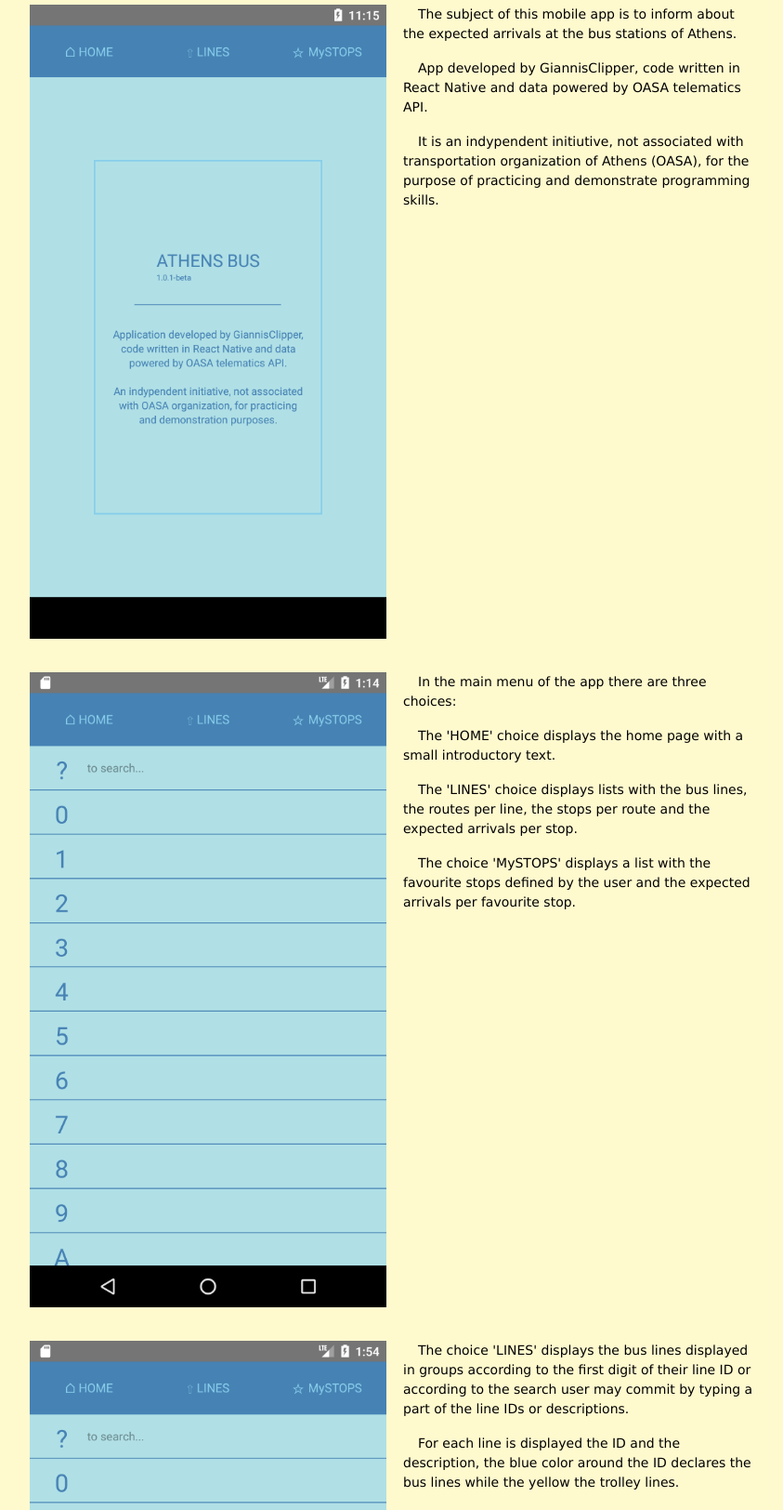
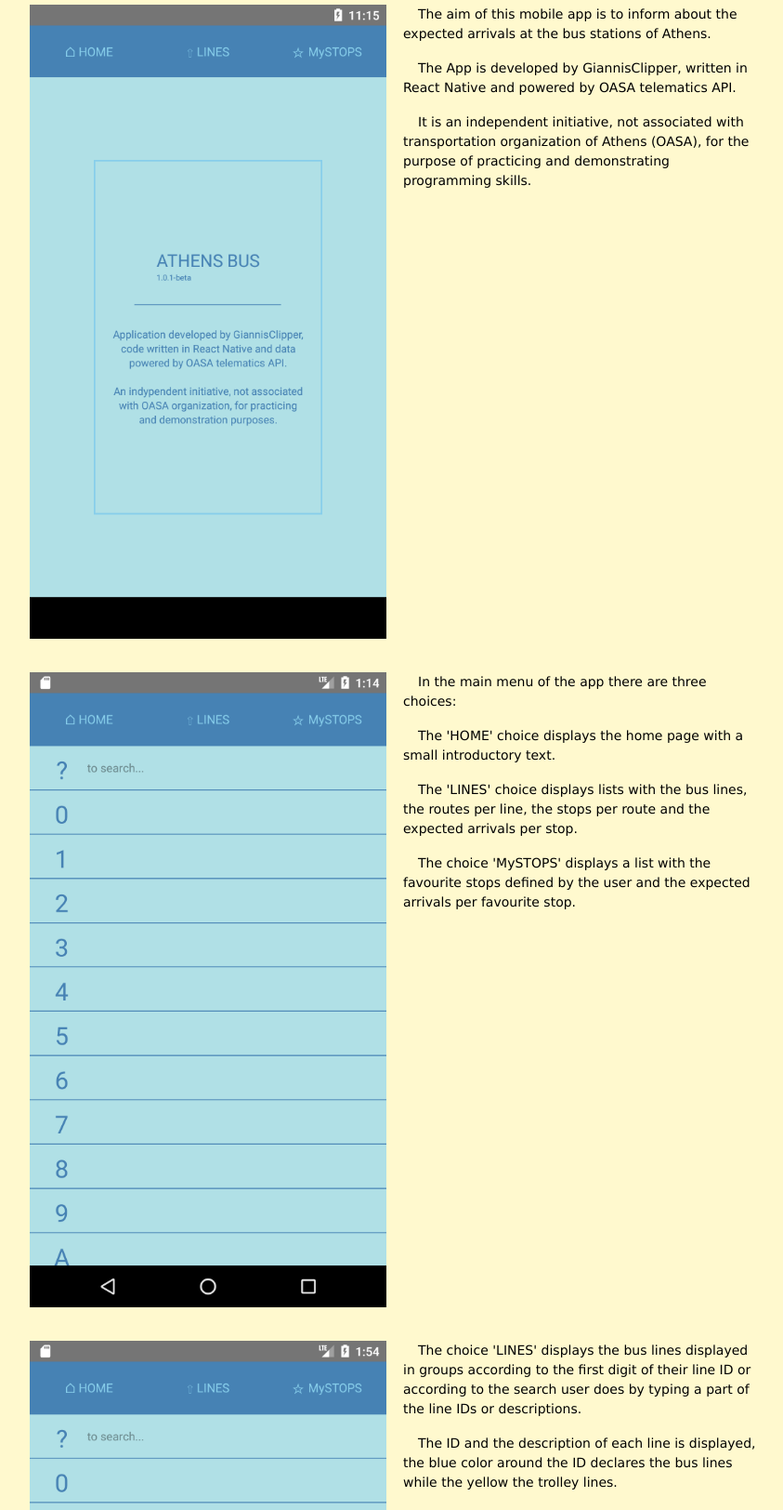
Before and after one commit to GiannisClipper/athens-bus-app, a website: page demo/demo-en.html in a window 1280 px wide. Shown: the part 160-1784 px from the top of the page at 93% size, without its empty margins (224-1067 px from the left). Drawn offline with Linux system fonts and the light colour scheme.

Commit message:
Improve the english syntax of the html presentation.

```diff
--- a/demo/demo-en.html
+++ b/demo/demo-en.html
@@ -33,13 +33,13 @@
             </div>
             <div class='item'>
                 <div class='text'>
-                    The subject of this mobile app is to inform about the expected arrivals at the bus stations of Athens.
+                    The aim of this mobile app is to inform about the expected arrivals at the bus stations of Athens.
                 </div>
                 <div class='text'>
-                    App developed by GiannisClipper, code written in React Native and data powered by OASA telematics API.
+                    The App is developed by GiannisClipper, written in React Native and powered by OASA telematics API.
                 </div>
                 <div class='text'>
-                    It is an indypendent initiutive, not associated with transportation organization of Athens (OASA), for the purpose of practicing and demonstrate programming skills.
+                    It is an independent initiative, not associated with transportation organization of Athens (OASA), for the purpose of practicing and demonstrating programming skills.
                 </div>
             </div>
         </div>
@@ -70,10 +70,10 @@
             </div>
             <div class='item'>
                 <div class='text'>
-                    The choice 'LINES' displays the bus lines displayed in groups according to the first digit of their line ID or according to the search user may commit by typing a part of the line IDs or descriptions.
+                    The choice 'LINES' displays the bus lines displayed in groups according to the first digit of their line ID or according to the search user does by typing a part of the line IDs or descriptions.
                 </div>
                 <div class='text'>
-                    For each line is displayed the ID and the description, the blue color around the ID declares the bus lines while the yellow the trolley lines.
+                    The ID and the description of each line is displayed, the blue color around the ID declares the bus lines while the yellow the trolley lines.
                 </div>
             </div>
         </div>
@@ -84,7 +84,7 @@
             </div>
             <div class='item'>
                 <div class='text'>
-                    Subsequently responding to the user selections, may be displayed the routes of each line, the stops of each route and the expected arrivals of each stop.
+                    Subsequently responding to the user selections, the routes of each line, the stops of each route and the expected arrivals of each stop can be displayed.
                 </div>
             </div>
         </div>
@@ -95,7 +95,7 @@
             </div>
             <div class='item'>
                 <div class='text'>
-                    In the list with expected arrivals at a bus stop there is a more specific menu.
+                    In the list with the expected arrivals at a bus stop there is a more specific menu.
                 </div>
                 <div class='text'>
                     The 'BACK' choice navigates to the previous screen while the 'MySTOP' choice is used to select or deselect the stop as favourite.
```
